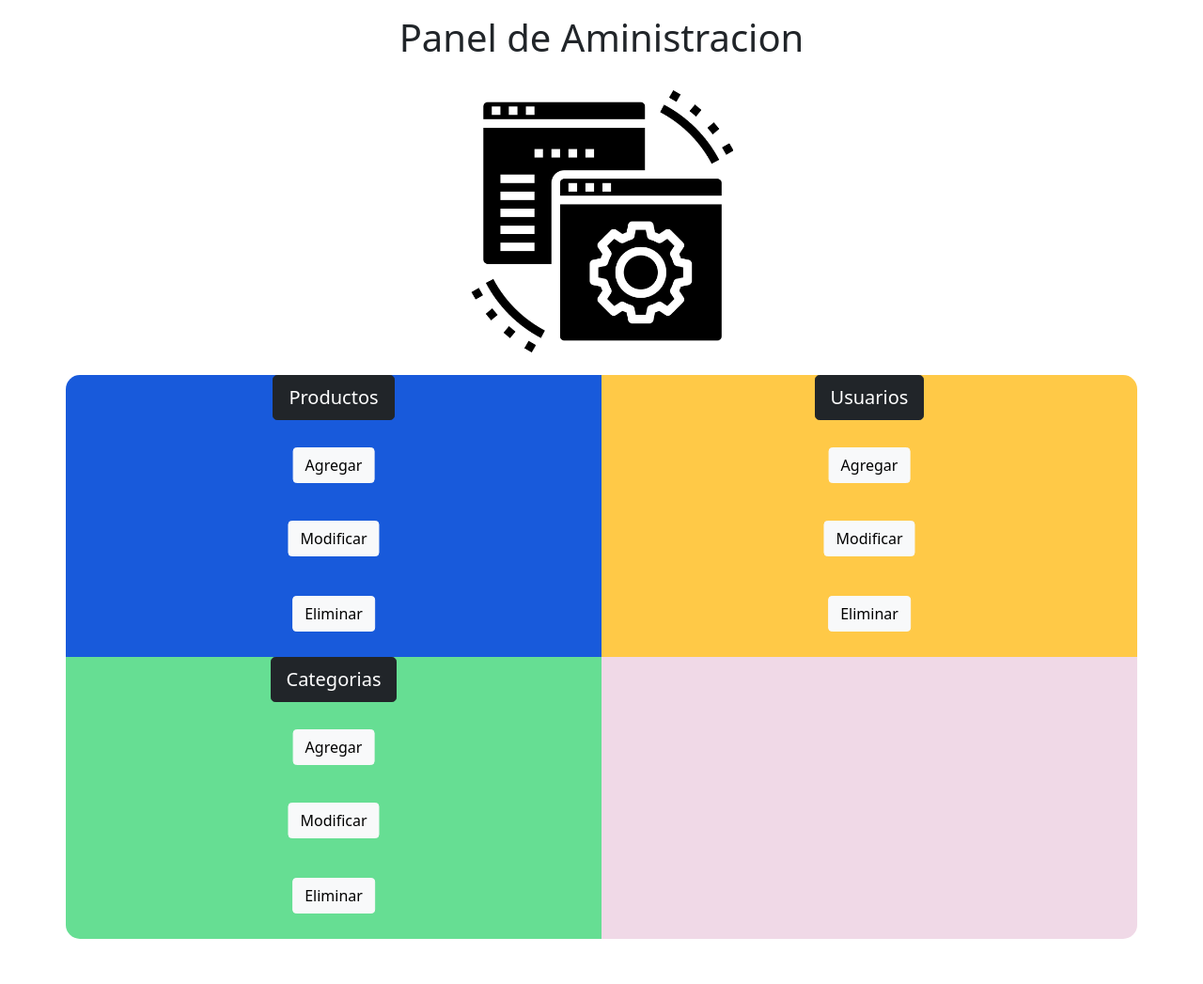
After one commit to CJCB77/Proyecto-HiperMedial, a PHP site: page /panel.html in a window 1280 px wide. The commit adds this page. Shown: the whole page at 94% size. Run offline with PHP 8.4, Linux system fonts and the light colour scheme.

Commit message:
Añadi plantilla de panel de administrador y el script de la BD

```diff
--- /dev/null
+++ b/Vista/Especialidad/panel.html
@@ -0,0 +1,58 @@
+<!DOCTYPE html>
+<html lang="en">
+<head>
+    <meta charset="UTF-8">
+    <meta http-equiv="X-UA-Compatible" content="IE=edge">
+    <meta name="viewport" content="width=device-width, initial-scale=1.0">
+    <title>Admin</title>
+
+    <link href="https://cdn.jsdelivr.net/npm/bootstrap@5.0.1/dist/css/bootstrap.min.css" rel="stylesheet" integrity="sha384-+0n0xVW2eSR5OomGNYDnhzAbDsOXxcvSN1TPprVMTNDbiYZCxYbOOl7+AMvyTG2x" crossorigin="anonymous">
+    <link rel="stylesheet" href="estilos/estilo.css">
+</head>
+<body>
+    <div class="text-center container-md mb-5">
+        <h1 class=" mt-3 mb-3">Panel de Aministracion</h1>
+        <img src="imgs/mantenimiento-web.png" class="w-25 mt-3 mb-4" alt="">
+        <div class="row">
+            <div class="col-md-6 position-relative" style="background-color:#185ADB; border-top-left-radius: 15px; height: 300  px;">
+                <a href="#" class="btn btn-lg btn-dark">Productos</a>
+                <div class="container-fluid">
+                    <a href="#" class="btn btn-light position-absolute translate-middle mt-5">Agregar</a>
+                    <a href="#" class="btn btn-light position-absolute top-50 start-50 translate-middle mt-4" >Modificar</a>
+                    <a href="#" class="btn btn-light position-absolute bottom-0 start-50 translate-middle mb-2"">Eliminar</a>
+                </div>
+            </div>
+
+            <div class="col-md-6 position-relative" style="background-color: #FFC947; height: 300px; border-top-right-radius: 15px;">
+                <a href="#" class="btn btn-lg btn-dark">Usuarios</a>
+                <div class="container-fluid">
+                    <a href="#" class="btn btn-light position-absolute translate-middle mt-5">Agregar</a>
+                    <a href="#" class="btn btn-light position-absolute top-50 start-50 translate-middle mt-4" >Modificar</a>
+                    <a href="#" class="btn btn-light position-absolute bottom-0 start-50 translate-middle mb-2"">Eliminar</a>
+                </div>
+            </div>
+        </div>
+
+        <div class="row">
+            <div class="col-md-6 position-relative" style="background-color: #66DE93; height: 300px;
+            border-bottom-left-radius: 15px;">
+                <a href="#" class="btn btn-lg btn-dark">Categorias</a>
+                <div class="container-fluid">
+                    <a href="#" class="btn btn-light position-absolute translate-middle mt-5">Agregar</a>
+                    <a href="#" class="btn btn-light position-absolute top-50 start-50 translate-middle mt-4" >Modificar</a>
+                    <a href="#" class="btn btn-light position-absolute bottom-0 start-50 translate-middle mb-2"">Eliminar</a>
+                </div>
+            </div>
+            <div class="col-md-6 position-relative" style="background-color: #F0D9E7; height: 300px;
+            border-bottom-right-radius: 15px;">
+
+            </div>
+        </div>
+
+
+
+    </div>
+
+    <script src="https://cdn.jsdelivr.net/npm/bootstrap@5.0.1/dist/js/bootstrap.bundle.min.js" integrity="sha384-gtEjrD/SeCtmISkJkNUaaKMoLD0//ElJ19smozuHV6z3Iehds+3Ulb9Bn9Plx0x4" crossorigin="anonymous"></script>
+</body>
+</html>
```
Also changed, not shown: Modelo/dbpapeleria.sql (+46 -3 lines), Vista/Especialidad/estilos/estilo.css (line endings or trailing spaces), Vista/Especialidad/imgs/mantenimiento-web.png (added).
